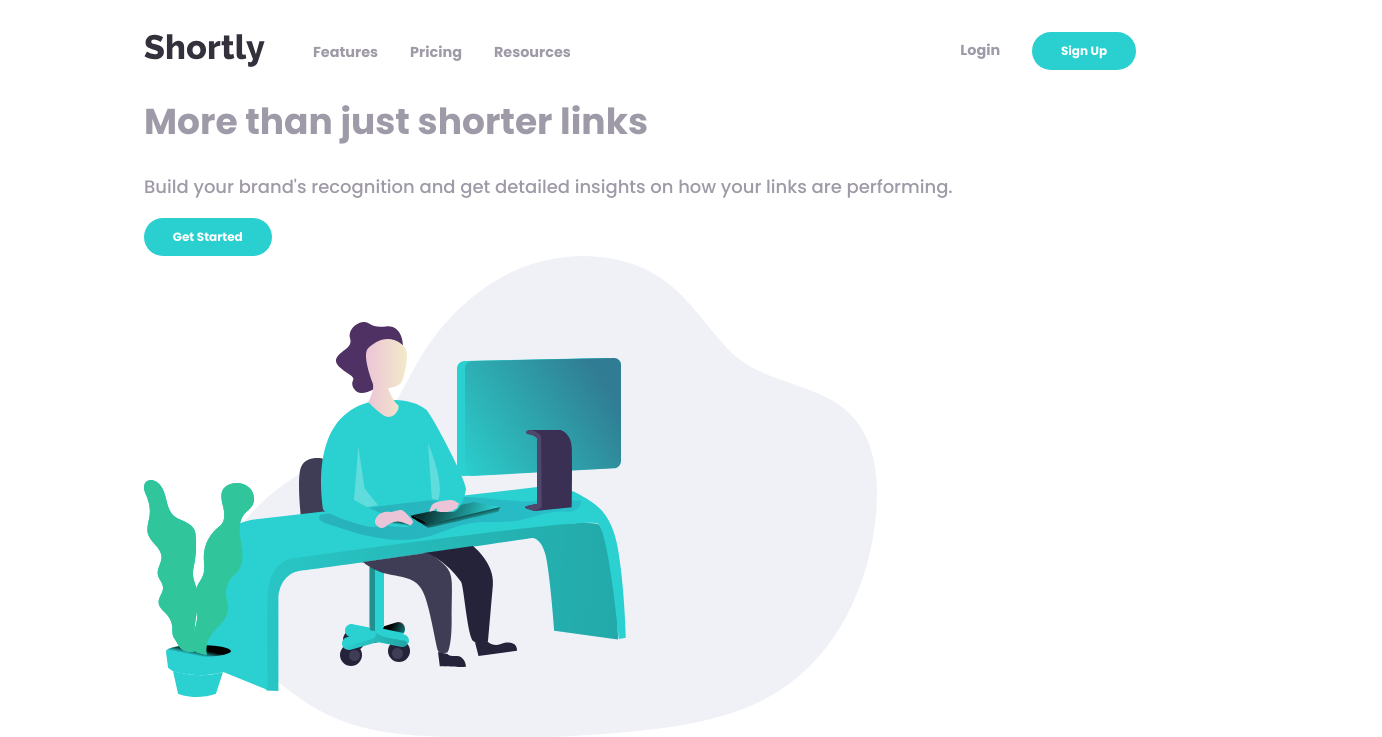
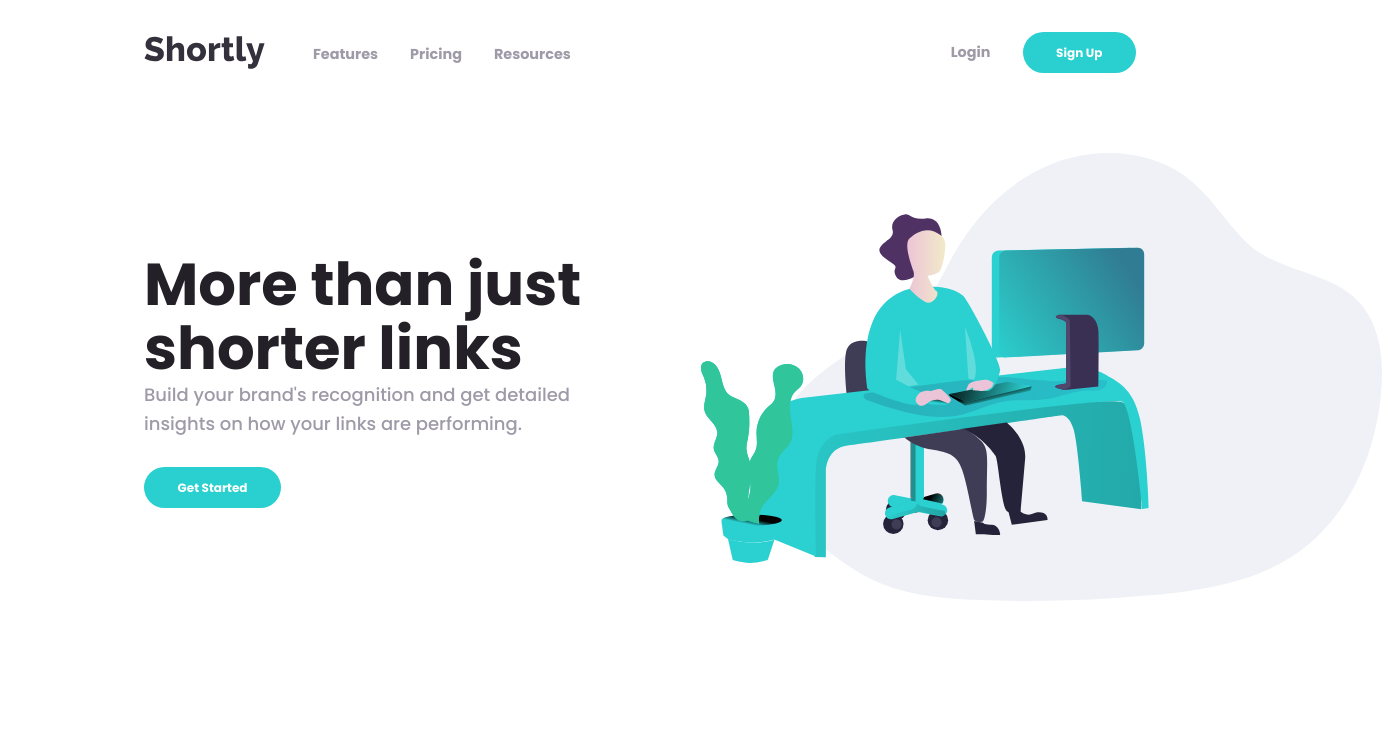
Before and after one commit to codepraycode/shortly, a React (Vite) app: page / in a window 1280 px wide. Shown: the top 737 px of the page, 1382 px wide, since content can reach past the window. Built offline with nearby package versions, Linux system fonts and the light colour scheme.

Commit message:
Implemented desktop header hero

```diff
--- a/components/Header.jsx
+++ b/components/Header.jsx
@@ -40,6 +40,7 @@ const Header = () => {
 
         {/* Header content */}
         <div className="header__content">
+
             <div>
                 <h1>More than just shorter links</h1>
                 <p>
@@ -53,7 +54,7 @@ const Header = () => {
             </div>
 
 
-            <div className="header__content__illu3x">
+            <div className="header__content--illu3x">
                 <img src="/images/illustration-working.svg" alt="ill3x"/>
             </div>
         </div>
--- a/scss/_setup.scss
+++ b/scss/_setup.scss
@@ -24,6 +24,8 @@ body{
 
     color: $grayish-violet;
 
+    overflow-x: hidden;
+
 }
 
 // Make all lists of no type
@@ -47,6 +49,17 @@ a{
 }
 
 
+h1,
+h2,
+h3,
+h4,
+h5,
+h6,
+p{
+    margin: 0;
+}
+
+
 button,
 input[type=button],
 .btn{
@@ -56,7 +69,7 @@ input[type=button],
     background-color: $cyan;
     color: $white;
 
-    padding: 0.62rem 1.8rem;
+    padding: 0.72rem 2.1rem;
     font-weight: $fw-700;
     font-size: .75rem;
     border-radius: 6px;
@@ -78,14 +91,14 @@ input[type=button],
 }
 
 
-header,
+// header,
 section,
 footer{
     margin: 0 9rem;
 }
 
-@media (max-width:800px) {
-    header,
+@media (max-width:$mobile-breakpoint) {
+    // header,
     section,
     footer {
         margin: 0 3rem;
--- a/scss/_variables.scss
+++ b/scss/_variables.scss
@@ -23,3 +23,9 @@ $base-fs: 18px;
 $fw-500: 500;
 $fw-700: 700;
 $font-fm:'Poppins', sans-serif;
+
+
+$body-lr-md-space:9rem;
+$body-lr-sm-space:1.3rem;
+
+$mobile-breakpoint:800px;
--- a/scss/components/_header.scss
+++ b/scss/components/_header.scss
@@ -8,6 +8,10 @@ header{
         align-items: center;
 
         margin-top: 2rem;
+        margin-left: $body-lr-md-space;
+        margin-right: $body-lr-md-space;
+
+
 
         .__logo{
             margin-right: 3rem;
@@ -32,4 +36,104 @@ header{
             }
         }
     }
+
+
+    .header__content{
+
+        // position: relative;
+        display: flex;
+        align-items: center;
+        justify-content: space-between;
+
+        padding: 5rem 0;
+
+        padding-bottom: 8rem;
+
+        max-width: 100%;
+
+        margin-left: $body-lr-md-space;
+
+        //
+
+        div:first-of-type{
+            width: fit-content;
+            width: 40%;
+        }
+
+        h1{
+            font-size: 3.7rem;
+            line-height: 4rem;
+            color: $very-dark-violet;
+        }
+        p{
+            line-height: 1.8rem;
+            margin-bottom: 1.8rem;
+        }
+
+
+        &--illu3x{
+            position: relative;
+            right: -9%;
+            width: 60%;
+
+            img{
+                width: 100%;
+                height: auto;
+            }
+        }
+    }
 }
+
+
+@media (max-width:$mobile-breakpoint) {
+    header{
+        .header__nav {
+            margin-left: $body-lr-sm-space;
+            margin-right: $body-lr-sm-space;
+
+            .__logo {
+                margin-right: 0;
+            }
+
+            ul,
+            .call_to_actions {
+                display: none;
+            }
+        }
+
+        .header__content {
+
+            // position: relative;
+            display: flex;
+            flex-direction: column-reverse;
+
+            padding: 2rem 0;
+
+            padding-bottom: 3rem;
+
+            margin:$body-lr-sm-space;
+
+            //
+
+            & div{
+                width: 100% !important;
+                // background-color: red;
+            }
+
+            h1 {
+                font-size: 2.5rem;
+                line-height: 3rem;
+            }
+
+            p {
+                line-height: 1.8rem;
+                margin-bottom: 1.8rem;
+            }
+
+
+            &--illu3x {
+                right: 0%;
+            }
+        }
+    }
+}
```
